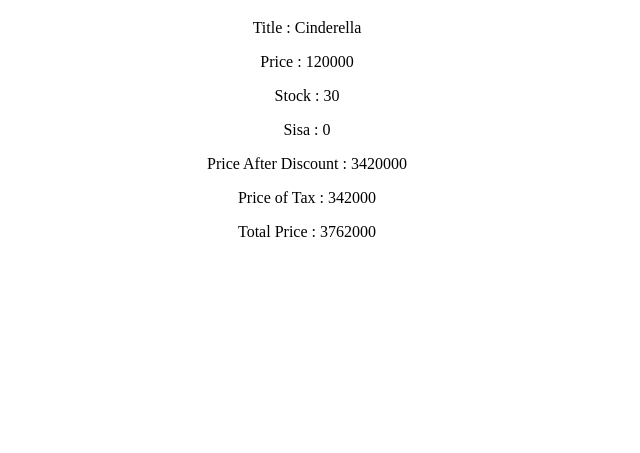
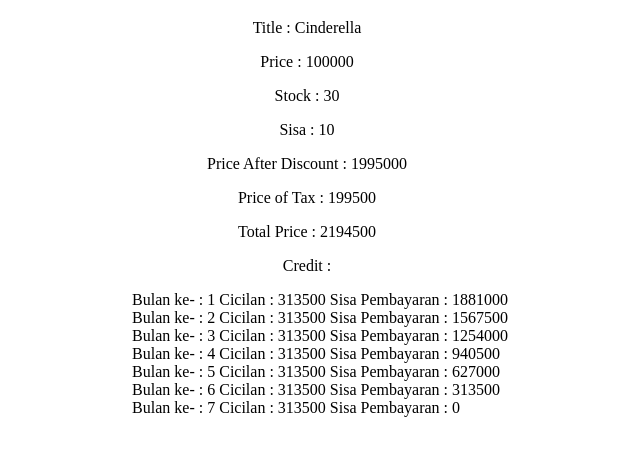
Before and after one commit to zettacamp-rizaldi-aidinul/Rizal_zettacamp_catfish, a plain HTML site: page index.html in a window 1280 px wide. Shown: the part 61-514 px from the top of the page, without its empty margins (333-973 px from the left). Drawn offline with Linux system fonts and the light colour scheme.

Commit message:
final answer

```diff
--- a/index.html
+++ b/index.html
@@ -12,13 +12,15 @@
         <p>Title : <span id="title"></span></p>
         <p>Price : <span id="price"></span></p>
         <p>Stock : <span id="stock"></span></p>
-        <!-- <span>Buy : </span>
-        <input type="number" id="amount">
-        <button onclick="answer()">Input</button> -->
         <p>Sisa : <span id="sisa"></span></p>
         <p>Price After Discount : <span id="price-discount"></span></p>
         <p>Price of Tax : <span id="price-tax"></span></p>
         <p>Total Price : <span id="total-price"></span></p>
+        <p>Credit : <span id="credit"></span></p>
+
+        <ul style="text-align: justify; margin-left: 33%;" id="showlist">
+
+        </ul>
     </div>
 
 
--- a/script.js
+++ b/script.js
@@ -1,44 +1,64 @@
 let book = {
     title : "Cinderella",
-    price : 120000,
-    stock : 30
+    price : 100000,
+    stock : 30,
+    amount : 20
 }
 
 const discount = 0.05;
 const tax = 0.1;
+const termOfCredit = 7;
 
-function answer(book, discount, tax) {
-    amount = 30
+function answer(book, discount, tax, termOfCredit) {
     let priceBook = 0;
-    let sisa = 0
-    if (amount <= book.stock) {
-        for (i = 1; i <= amount; i++) {
-            priceBook = priceBook + book.price;
-            sisa = book.stock-amount;
+    let months = 1;
+    let sisa = 0;
+    for (i = 1; i <= book.stock; i++) {
+        priceBook = priceBook + book.price;
+        if (book.amount > 0) {
+            book.amount--;
+            sisa = book.stock - i;
         }
-    }
-    else {
-        priceBook = book.price * book.stock;
-        sisa = book.stock-amount;
+        else {
+            break;
+        }
     }
     let totalDiscount = priceBook * discount;
     let totalTax = (priceBook - totalDiscount) * tax;
-    let resultPrice = {
-        priceDiscount : totalDiscount,
-        priceAfterDiscount : priceBook - totalDiscount,
-        priceTax : totalTax,
-        totalPrice : priceBook - totalDiscount + totalTax,
-        sisaBuku : sisa
+    let priceAfterDiscount = priceBook - totalDiscount;
+    let priceTax = totalTax;
+    let totalPrice = priceBook - totalDiscount + totalTax;
+    let credit = []
+    for (j = 0; j < termOfCredit; j++) {
+        credit.push({
+            "month" : months + j,
+            "creditPrice" : totalPrice / termOfCredit,
+            "paylater" : (totalPrice - ((totalPrice / termOfCredit) * (j + 1)))
+        })
     }
-    return resultPrice;
+
+    document.getElementById("sisa").innerHTML = sisa;
+    document.getElementById("price-discount").innerHTML = priceAfterDiscount;
+    document.getElementById("price-tax").innerHTML = priceTax;
+    document.getElementById("total-price").innerHTML = totalPrice;
+
+    return credit;
 }
 
-const detail = answer(book, discount, tax);
+const detail = answer(book, discount, tax, termOfCredit);
 
+for (j = 0; j <= termOfCredit; j++) {
+    console.log(detail[j]);
+}
 document.getElementById("title").innerHTML = book.title;
 document.getElementById("price").innerHTML = book.price;
 document.getElementById("stock").innerHTML = book.stock;
-document.getElementById("sisa").innerHTML = detail.sisaBuku;
-document.getElementById("price-discount").innerHTML = detail.priceAfterDiscount;
-document.getElementById("price-tax").innerHTML = detail.priceTax;
-document.getElementById("total-price").innerHTML = detail.totalPrice;
+
+for (i = 0; i <= termOfCredit; i++ ) {
+    var li = document.createElement("li");
+    li.style.listStyle = "none";
+    var textli = document.createTextNode( 'Bulan ke- : ' + detail[i].month + ' Cicilan : ' + detail[i].creditPrice + ' Sisa Pembayaran : ' + detail[i].paylater);
+    li.appendChild(textli);
+
+    document.getElementById("showlist").appendChild(li);
+    }
```
